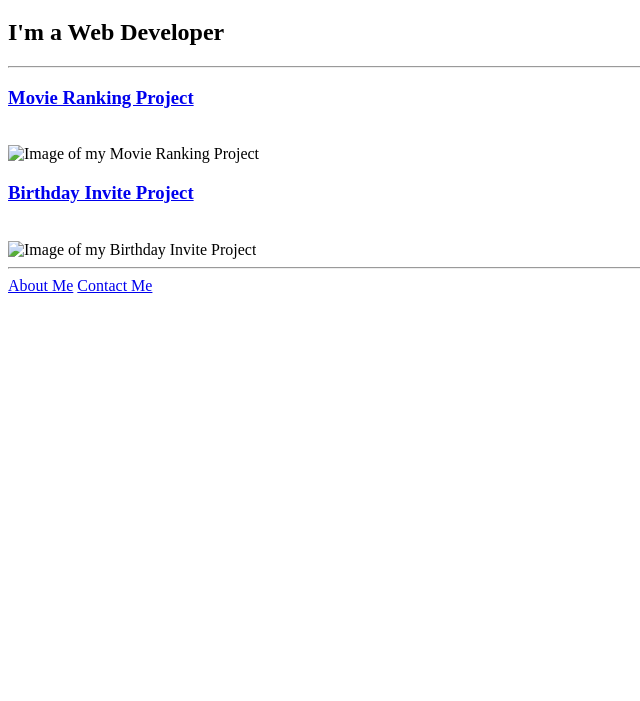
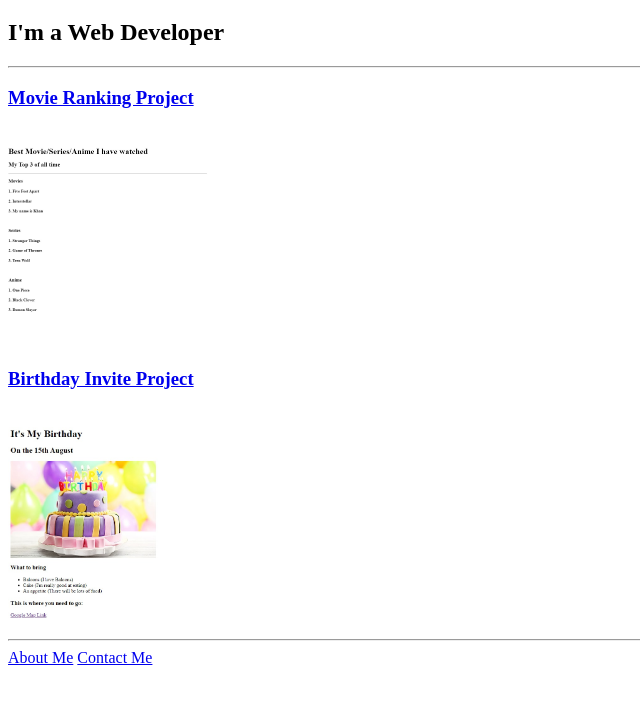
Before and after one commit to AryanSrivastava15/Html-portfolio, a plain HTML site: page index.html in a window 1280 px wide. Shown: the part 61-762 px from the top of the page, without its empty margins (0-640 px from the left). Drawn offline with Linux system fonts and the light colour scheme.

Commit message:
Update index.html

```diff
--- a/index.html
+++ b/index.html
@@ -10,13 +10,13 @@
     <h1>Aryan's Portfolio</h1>
     <h2>I'm a Web Developer</h2>
     <hr />
-    <h3><a href="../Prvious Projects/Movie_ranking.html">Movie Ranking Project</a></h3>
+    <h3><a href="./public/Movie_ranking.html">Movie Ranking Project</a></h3>
     <br />
-    <img src="../Prvious Projects/Images/Movie Ranking.jpg" height="200" alt="Image of my Movie Ranking Project"/>
+    <img src="./assets/Images/Movie Ranking.jpg" height="200" alt="Image of my Movie Ranking Project"/>
     <br />
-    <h3><a href="../Prvious Projects/Birthday_Invite.html">Birthday Invite Project</a></h3>
+    <h3><a href="./public/Birthday_Invite.html">Birthday Invite Project</a></h3>
     <br />
-    <img src="../Prvious Projects/Images/Birthday Invite.jpg" height="200" alt="Image of my Birthday Invite Project"/>
+    <img src="./assets/Images/Birthday Invite.jpg" height="200" alt="Image of my Birthday Invite Project"/>
     <hr />
     <a href="./public/about.html">About Me</a>
     <a href="./public/contact.html">Contact Me</a>
```
